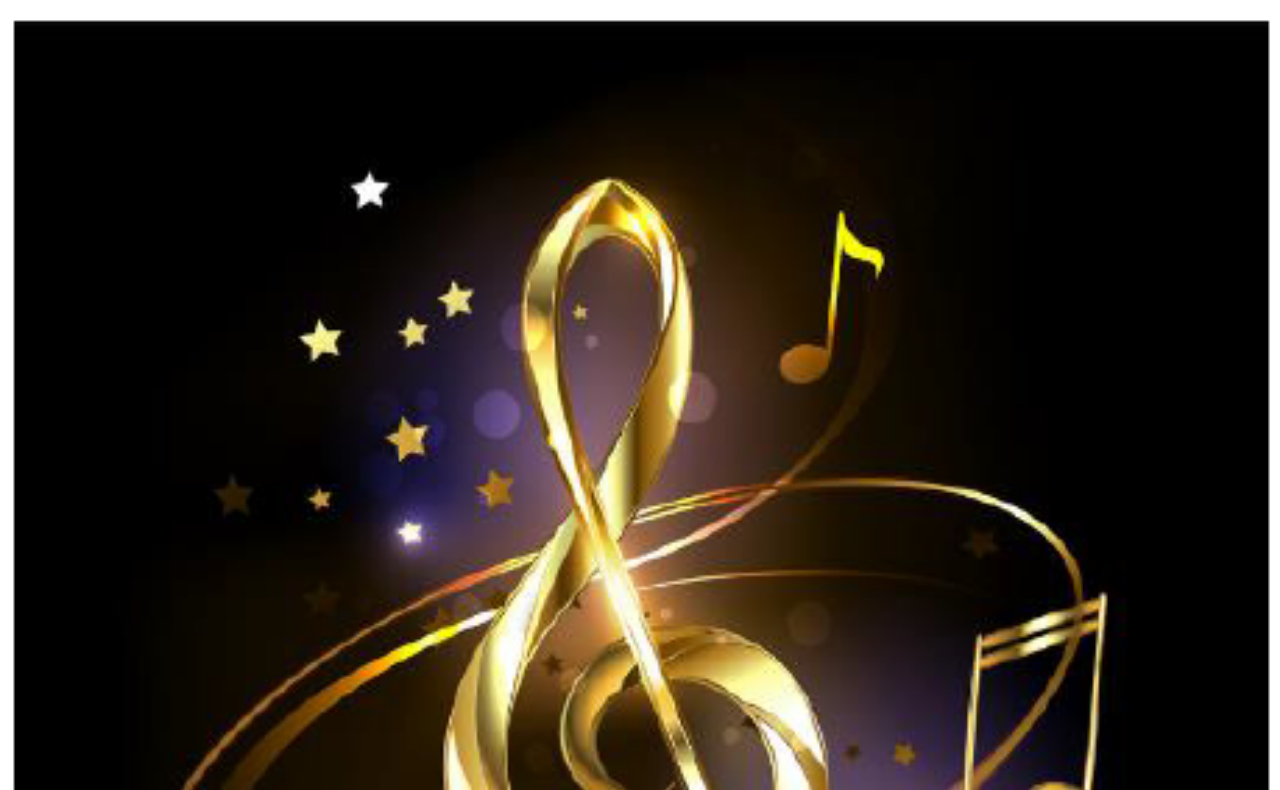
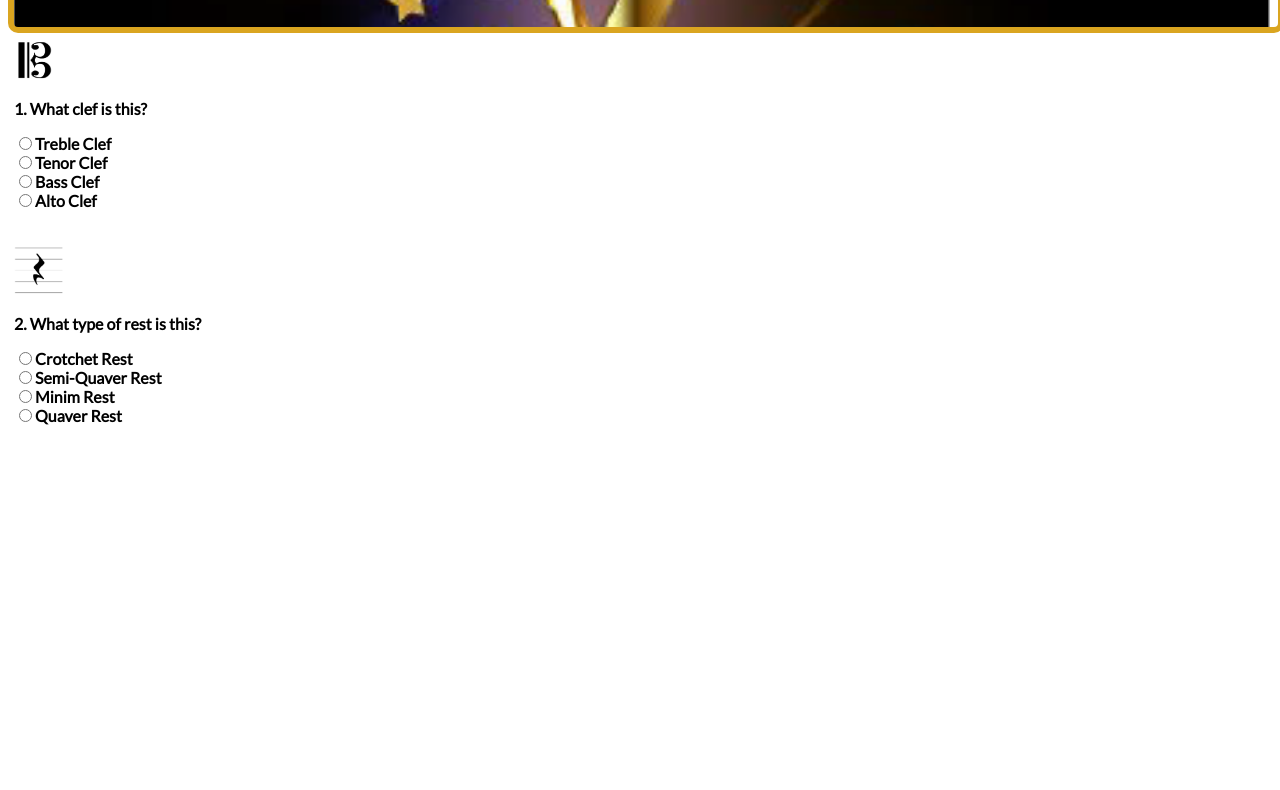
Before and after one commit to Caitriona71/Music-Theory-Quiz, a plain HTML site: page index.html in a window 1280 px wide. Shown: the part 137-927 px from the top of the page. After the commit the page ends 800 px from the top, so only its background shows below. Drawn offline with Linux system fonts and the light colour scheme.

Commit message:
Change background image to header image, add q2

```diff
--- a/assets/css/style.css
+++ b/assets/css/style.css
@@ -1,17 +1,34 @@
 h1 {
     font-family: 'Great Vibes', cursive;
+    color: rgb(45, 5, 81);
     font-size: 55px;
     text-align: center;
     font-weight: 800;
 }
 
 body {
-    height: 100%;
-    margin: 0;
+    background-color: white;
 }
 
-.bg {
-    background-image: url("assets/images/music-background.jpg"), ("assets/images/music-clef2.png");
-    height: 100%;
+form {
+    font-family: 'Lato', sans-serif;
+    font-weight: bold;
 
 }
+
+#example1 {
+    border: 2px solid black;
+    padding: 25px;
+    background: url(mountain.jpg);
+    background-repeat: no-repeat;
+    background-size: auto;
+  }
+
+#header-image {
+    border: 6px solid goldenrod;
+    border-radius: 10px;
+    height: 150px;
+    width: 100%;
+    background: url("../images/music-background.jpg") no-repeat fixed center;
+    background-size: cover;
+}
--- a/index.html
+++ b/index.html
@@ -6,7 +6,7 @@
     <meta name="viewport" content="width=device-width, initial-scale=1.0">
     <link rel="preconnect" href="https://fonts.googleapis.com">
     <link rel="preconnect" href="https://fonts.gstatic.com" crossorigin>
-    <link href="https://fonts.googleapis.com/css2?family=Great+Vibes&family=Lato:wght@300&display=swap" rel="stylesheet">
+    <link href="https://fonts.googleapis.com/css2?family=Great+Vibes&family=Lato&display=swap" rel="stylesheet">
     <script src="https://kit.fontawesome.com/18e4246add.js" crossorigin="anonymous"></script>
 
     <link rel="stylesheet" href="assets/css/style.css">
@@ -14,19 +14,27 @@
     <title>Music Theory Quiz with Images</title>
 </head>
 <header>
-    <h1>Music Theory Quiz <i class="fa-solid fa-music"></i></h1>
+
+
 </header>
 <body>
-    <div class="bg">
-        <img src="assets/images/music-background.jpg" alt="Music Symbols" width="100%;">
+    <div id="header-image">
+    <h1>Music Theory Quiz <i class="fa-solid fa-music"></i></h1>
+    <div>
             <form id="music-theory-quiz" name="music-theory-quiz">
-                <p><br><img src="assets/images/clef2.png" height=40pt; width=40pt; class="music_theory_images"></br><br></br></p>
+                <p><br><img src="assets/images/clef2.png" height=40pt; width=40pt; class="music_theory_images"></br></p>
                 <p>1. What clef is this?</p>
                 <input type="radio" name="q1" value="Treble Clef">Treble Clef<br>
                 <input type="radio" name="q1" value="Tenor Clef">Tenor Clef<br>
                 <input type="radio" name="q1" value="Bass Clef">Bass Clef<br>
                 <input type="radio" name="q1" value="Alto Clef">Alto Clef<br>
-                     </div>
+
+                     <p><br><img src="assets/images/music-symbol1.png" height=50pt; width=50pt; class="music_theory_images"></br></p>
+                <p>2. What type of rest is this?</p>
+                <input type="radio" name="q2" value="Crotchet Rest">Crotchet Rest<br>
+                <input type="radio" name="q2" value="Semi-Quaver Rest">Semi-Quaver Rest<br>
+                <input type="radio" name="q2" value="Minim Rest">Minim Rest<br>
+                <input type="radio" name="q2" value="Quaver Rest">Quaver Rest<br>
 
     </form>
 
```
